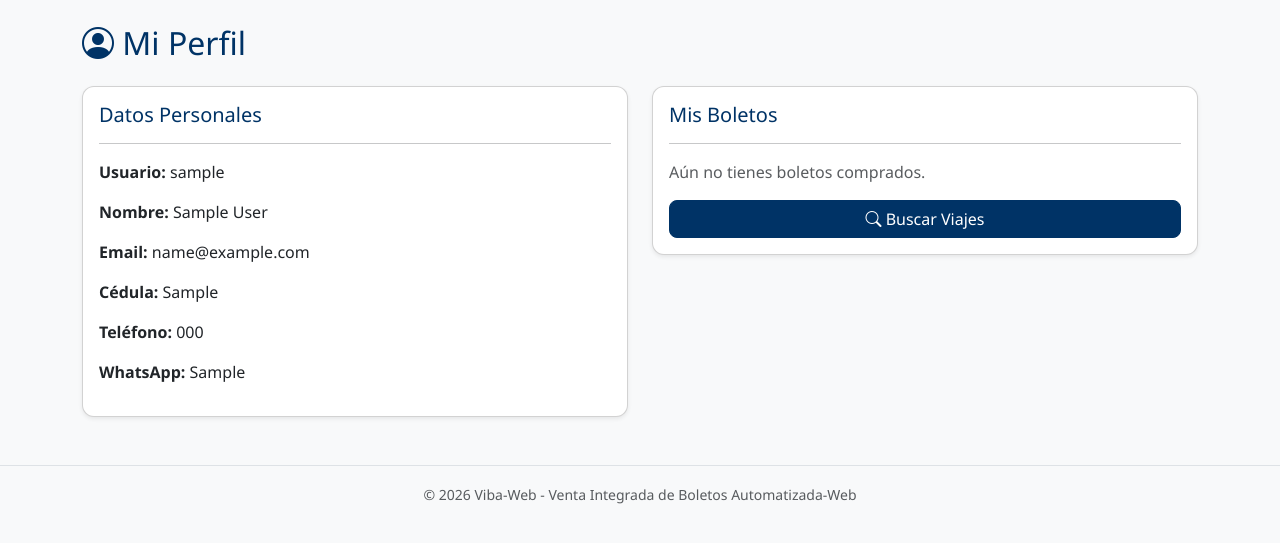
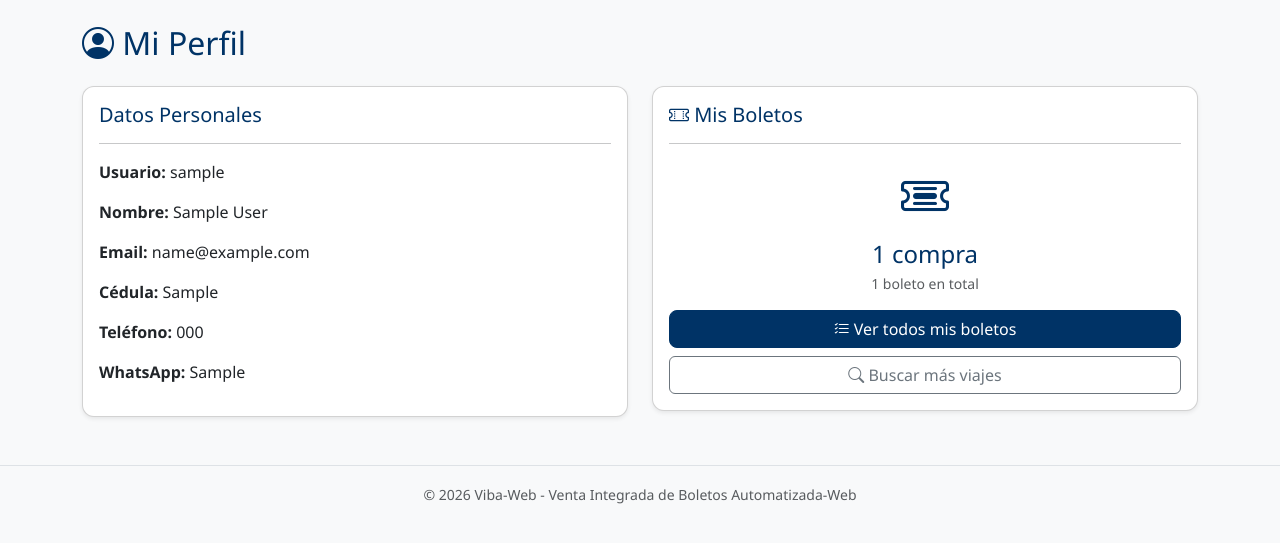
Before and after one commit to GilbertoSegun2/vibaweb, a Django app: page /perfil/ in a window 1280 px wide. Shown: the part 60-603 px from the top of the page. Run offline with Django 5.2, Linux system fonts and the light colour scheme; a user stored in the database is signed in; tables that the repository leaves empty hold one stand-in row (values such as "Sample post").

Commit message:
Perfil: mostrar conteo real de compras y enlace a Mis Boletos

```diff
--- a/core/views.py
+++ b/core/views.py
@@ -441,8 +441,29 @@ def perfil(request):
     """Perfil del cliente"""
     cliente = getattr(request.user, 'cliente', None)
 
+    # ⭐ Contar transacciones del cliente
+    total_transacciones = 0
+    transacciones_activas = 0
+    total_boletos = 0
+
+    if cliente:
+        from .models import Transaccion, Boleto
+        transacciones = Transaccion.objects.filter(cliente=cliente)
+        total_transacciones = transacciones.count()
+        transacciones_activas = transacciones.exclude(
+            estado__in=['cancelada', 'rechazada']
+        ).count()
+        total_boletos = Boleto.objects.filter(
+            transaccion__cliente=cliente
+        ).exclude(
+            transaccion__estado__in=['cancelada', 'rechazada']
+        ).count()
+
     return render(request, 'perfil.html', {
         'cliente': cliente,
+        'total_transacciones': total_transacciones,
+        'transacciones_activas': transacciones_activas,
+        'total_boletos': total_boletos,
     })
 
 
--- a/templates/perfil.html
+++ b/templates/perfil.html
@@ -34,12 +34,39 @@
     <div class="col-md-6">
         <div class="card shadow-sm">
             <div class="card-body">
-                <h5 class="card-title" style="color: #003366;">Mis Boletos</h5>
+                <h5 class="card-title" style="color: #003366;">
+                    <i class="bi bi-ticket-perforated"></i> Mis Boletos
+                </h5>
                 <hr>
-                <p class="text-muted">Aún no tienes boletos comprados.</p>
-                <a href="/viajes/" class="btn btn-primary w-100" style="background-color: #003366; border-color: #003366;">
-                    <i class="bi bi-search"></i> Buscar Viajes
-                </a>
+
+                {% if total_transacciones > 0 %}
+                    <div class="text-center mb-3">
+                        <i class="bi bi-ticket-detailed" style="font-size: 3rem; color: #003366;"></i>
+                        <h4 class="mt-2 mb-1" style="color: #003366;">
+                            {{ transacciones_activas }} compra{{ transacciones_activas|pluralize:"s" }}
+                        </h4>
+                        <p class="text-muted small mb-0">
+                            {{ total_boletos }} boleto{{ total_boletos|pluralize:"s" }} en total
+                        </p>
+                    </div>
+
+                    <a href="{% url 'core:mis_boletos' %}" class="btn btn-primary w-100 mb-2" style="background-color: #003366; border-color: #003366;">
+                        <i class="bi bi-list-check"></i> Ver todos mis boletos
+                    </a>
+                    <a href="{% url 'core:inicio' %}" class="btn btn-outline-secondary w-100">
+                        <i class="bi bi-search"></i> Buscar más viajes
+                    </a>
+                {% else %}
+                    <div class="text-center mb-3">
+                        <i class="bi bi-ticket-perforated" style="font-size: 3rem; color: #adb5bd;"></i>
+                        <p class="text-muted mt-2 mb-0">Aún no tienes boletos comprados.</p>
+                    </div>
+
+                    <a href="{% url 'core:inicio' %}" class="btn btn-primary w-100" style="background-color: #003366; border-color: #003366;">
+                        <i class="bi bi-search"></i> Buscar Viajes
+                    </a>
+                {% endif %}
+
             </div>
         </div>
     </div>
```
